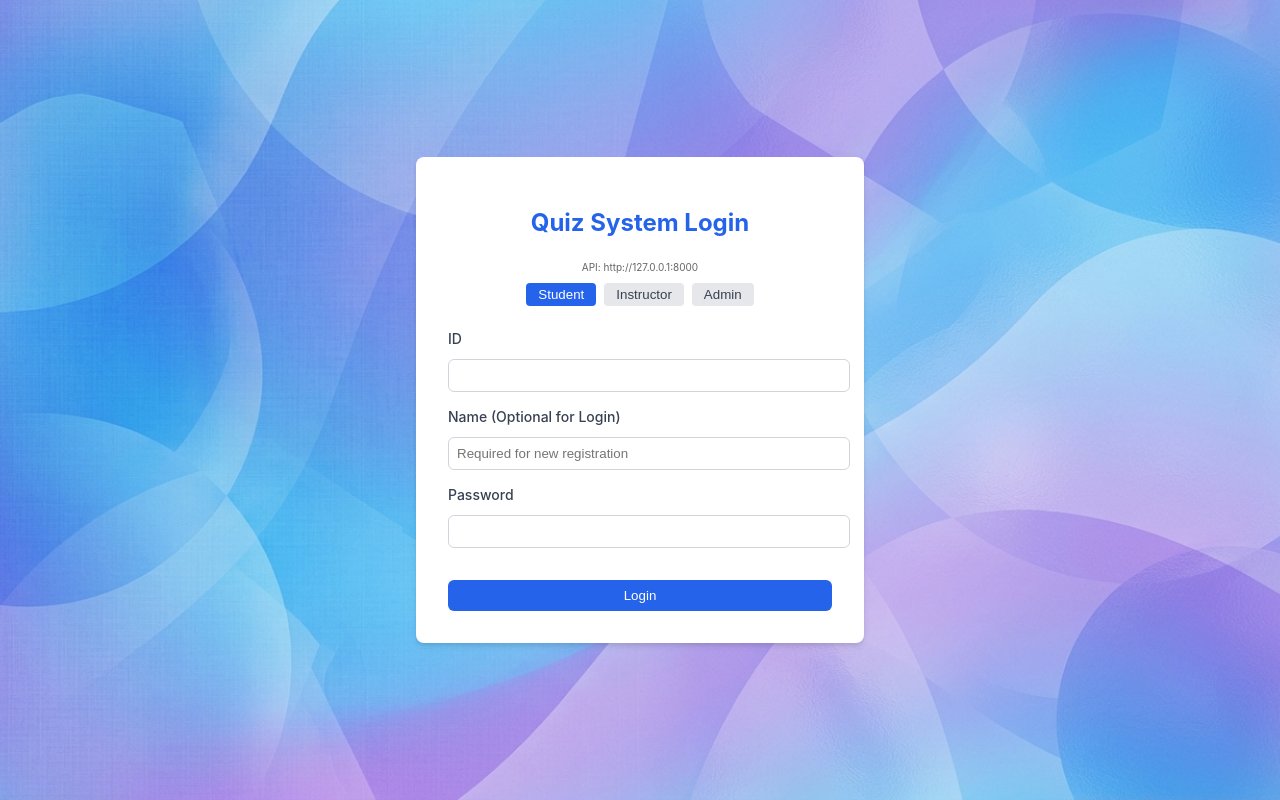
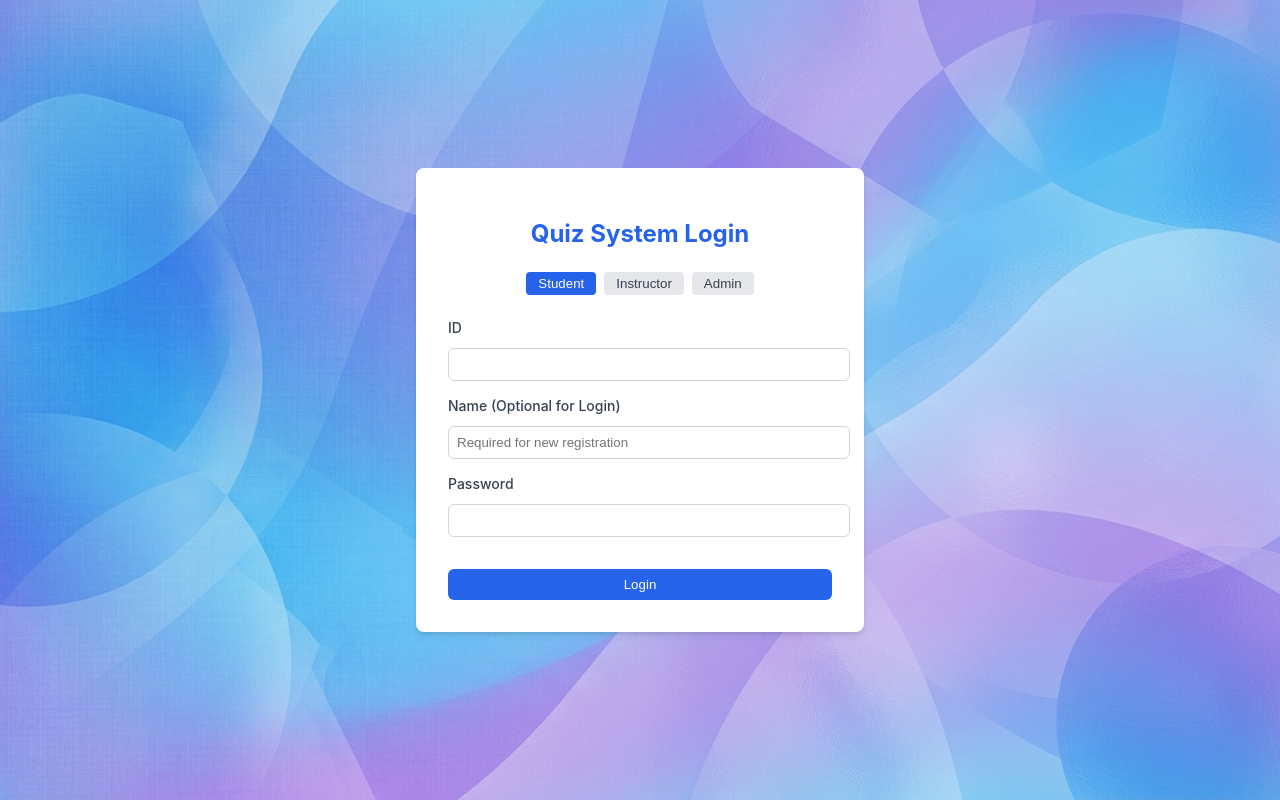
Before and after one commit to AbdullahRana11/Quiz-App, a React app in the folder frontend/: page /login in a window 1280 px wide. Built offline with nearby package versions, Linux system fonts and the light colour scheme; the HTML template or start-up script is replaced by a standard one.

Commit message:
Updated Frontend

```diff
--- a/frontend/src/config.js
+++ b/frontend/src/config.js
@@ -1,5 +1,5 @@
 const config = {
-  API_BASE_URL: (import.meta.env.VITE_API_BASE_URL || 'http://127.0.0.1:8000').replace(/\/$/, ''),
+  API_BASE_URL: (import.meta.env.VITE_API_BASE_URL || 'http://127.0.0.1:8000').replace(/\/$/, '').replace(/^(?!https?:\/\/)/, 'https://'),
 };
 
 export default config;
--- a/frontend/src/pages/Login.jsx
+++ b/frontend/src/pages/Login.jsx
@@ -42,9 +42,6 @@ const Login = () => {
     <div className="login-container">
       <div className="login-card">
         <h2 className="login-title">Quiz System Login</h2>
-        <p style={{ fontSize: '10px', color: '#666', textAlign: 'center' }}>
-          API: {config.API_BASE_URL}
-        </p>
 
         <div className="role-selector">
           {['student', 'instructor', 'admin'].map((r) => (
```
